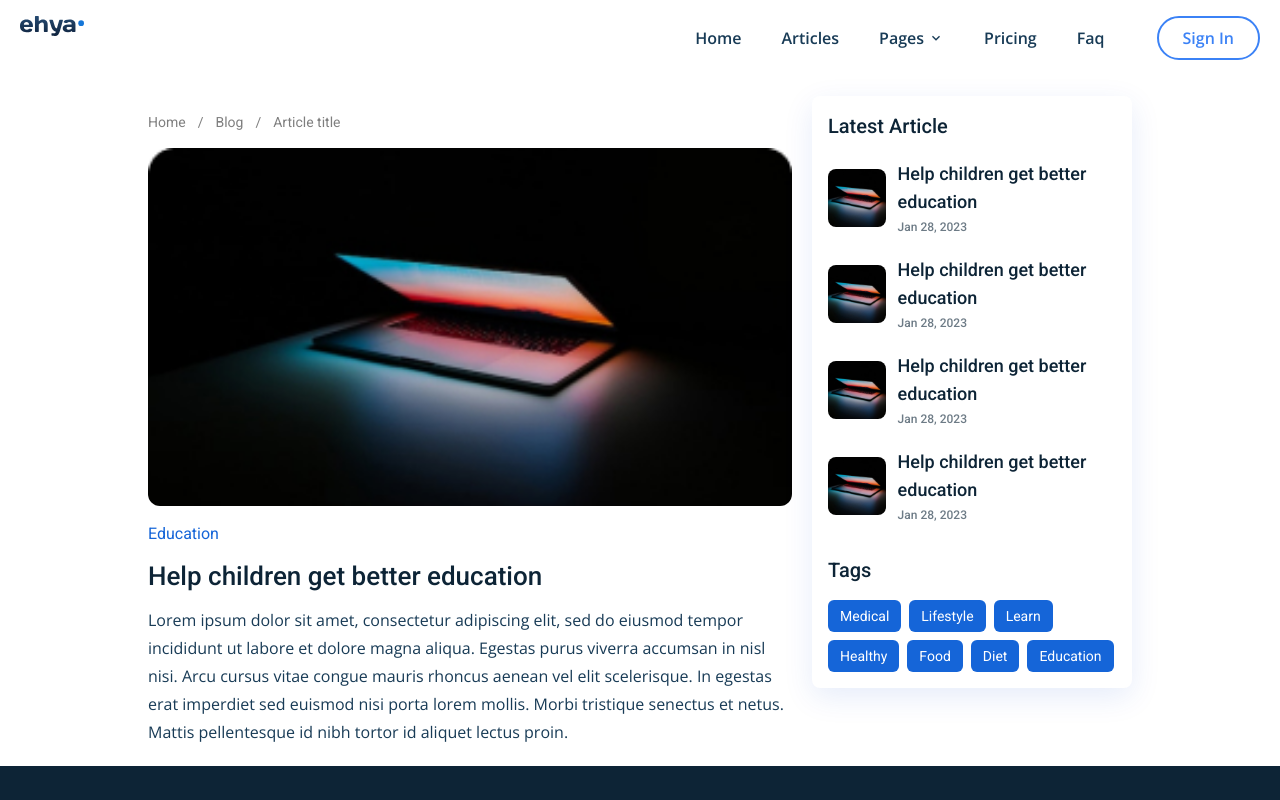
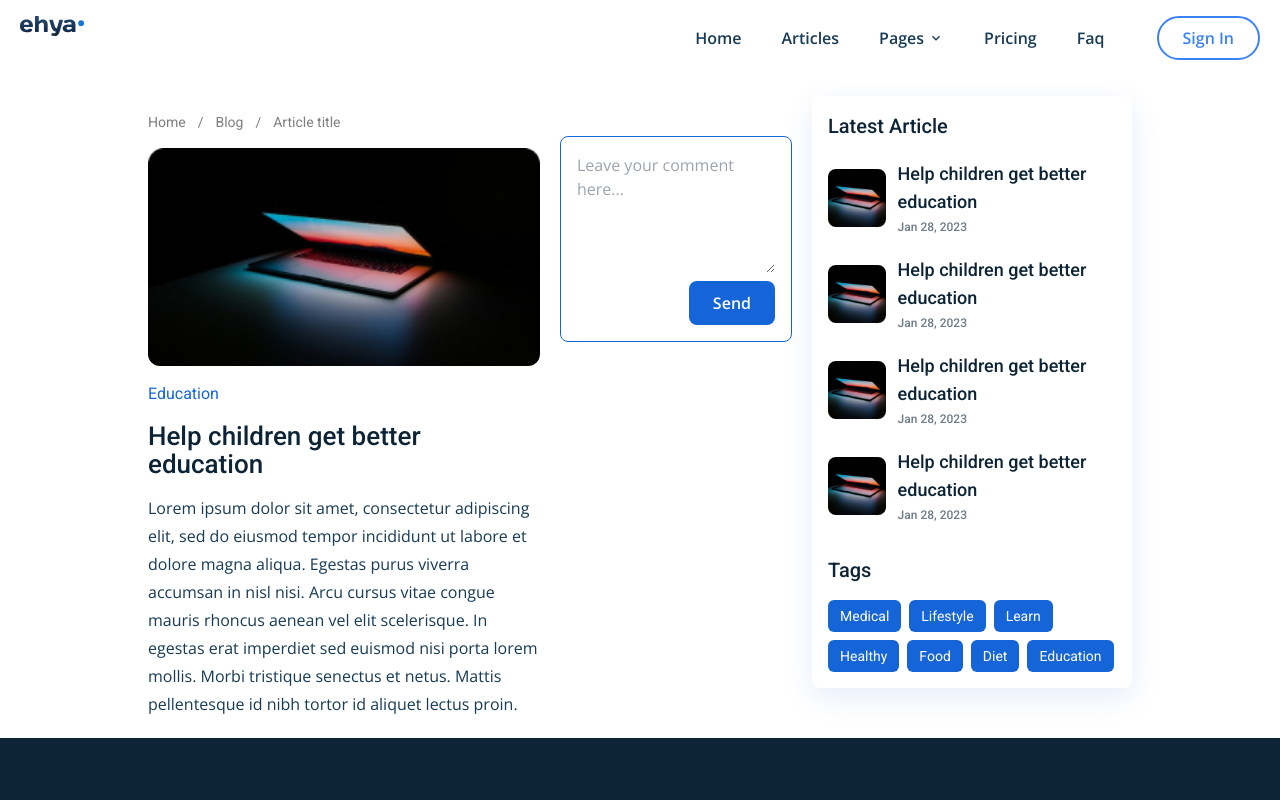
Before and after one commit to ashiq-rahman07/blog-app-frontend, a React (Vite) app: page /blog/1 in a window 1280 px wide. Shown: the top 800 px of the page. Built offline with nearby package versions, Linux system fonts and the light colour scheme.

Commit message:
comment section added

```diff
--- /dev/null
+++ b/src/components/comments/CommentForm.jsx
@@ -0,0 +1,26 @@
+import React, { useState } from 'react'
+
+const CommentForm = ({btnLabel}) => {
+   const [value, setValue] = useState('');
+  const submitHandler = (e)=>{
+    e.preventDefault();
+  }
+  return (
+    <form onSubmit={submitHandler}>
+      <div className="flex flex-col items-end border border-primary rounded-lg p-4" >
+         <textarea
+          className="w-full focus:outline-none bg-transparent"
+          rows="5"
+          placeholder="Leave your comment here..."
+          value={value}
+           onChange={(e) => setValue(e.target.value)}
+          />
+          <button type='submit' className='px-6 py-2.5 rounded-lg  bg-primary text-white font-semibold mt-2'>{btnLabel}</button>
+      </div>
+
+
+    </form>
+  )
+}
+
+export default CommentForm
--- /dev/null
+++ b/src/components/comments/CommentsContainer.jsx
@@ -0,0 +1,12 @@
+import React from 'react'
+import CommentForm from './CommentForm'
+
+const CommentsContainer = ({className}) => {
+  return (
+    <div className={`${className}`}>
+      <CommentForm btnLabel="Send"/>
+    </div>
+  )
+}
+
+export default CommentsContainer
--- a/src/pages/articleDetail/ArticleDetailPage.jsx
+++ b/src/pages/articleDetail/ArticleDetailPage.jsx
@@ -4,6 +4,7 @@
 import BreadCrumbs from '../../components/BreadCrumbs';
 import { Link } from 'react-router-dom';
 import SuggestedPosts from './container/SuggestedPosts';
+import CommentsContainer from '../../components/comments/CommentsContainer';
 
 
 
@@ -85,6 +86,7 @@
           </div>
 
         </article>
+        <CommentsContainer className='mt-10' />
 
         <div>
           <SuggestedPosts
```
Also changed, not shown: src/components/comments/Comment.jsx (added).
